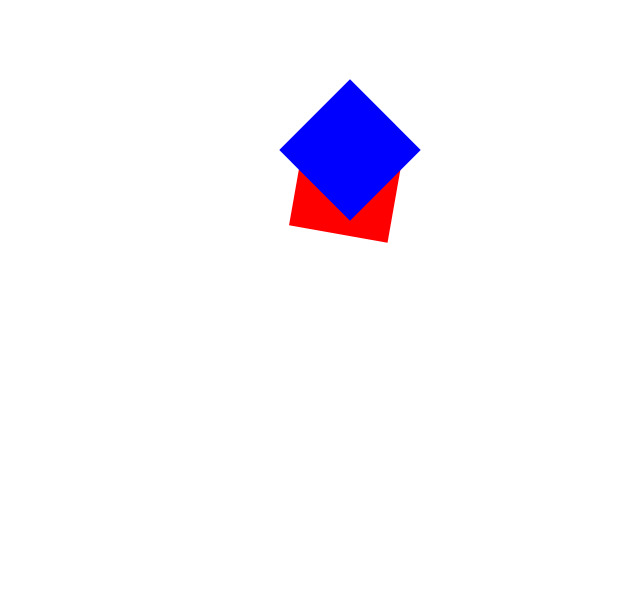
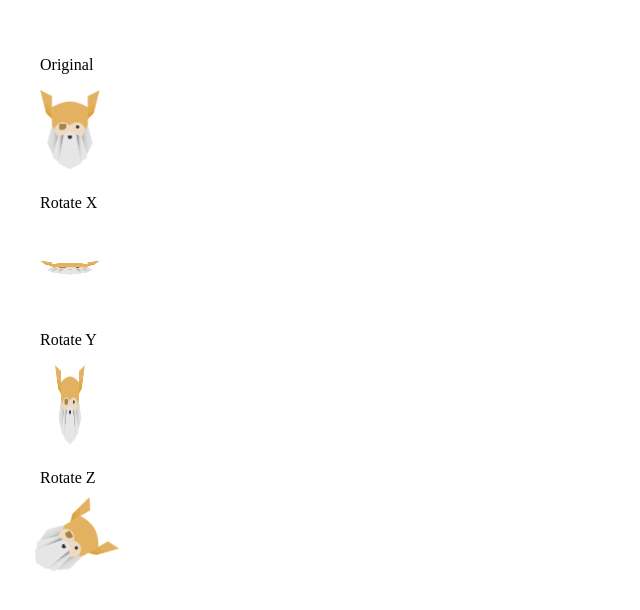
Before and after one commit to lswebdevelops/transform, a plain HTML site: page index.html in a window 1280 px wide. Shown: the whole page, without its empty margins (0-640 px from the left). Drawn offline with Linux system fonts and the light colour scheme.

Commit message:
rotate x, y, z

```diff
--- a/index.html
+++ b/index.html
@@ -11,11 +11,17 @@
 
 
 
-    <div class="red-box"></div>
-    <div class="blue-box"></div>
+  <p>Original</p>
+  <img src="jkwFqfX.png" alt="top logo" />
 
+  <p>Rotate X</p>
+  <img class="rotateX" src="jkwFqfX.png" alt="top logo" />
 
+  <p>Rotate Y</p>
+  <img class="rotateY" src="jkwFqfX.png" alt="top logo" />
 
+  <p>Rotate Z</p>
+  <img class="rotateZ" src="jkwFqfX.png" alt="top logo" />
 
 
   </body>
--- a/styles.css
+++ b/styles.css
@@ -1,20 +1,31 @@
-.red-box
-,
-.blue-box
-{
-  position: absolute;
-  top:100px;
-  left: 100px;
-  width: 100px;
-  height: 100px;
+.rotateX {
+  transform: rotateX(80deg);
 }
 
-.red-box {
-    background: red;
-  transform: rotate(10deg) translate(200%);
+.rotateY {
+  transform: rotateY(60deg);
+
 }
 
-.blue-box {
-  background: blue;
-  transform: translate(200%) rotate(45deg);
+.rotateZ {
+  transform: rotateZ(60deg);
 }
+
+body {
+  padding: 2rem;
+  display: flex;
+  flex-direction: column;
+}
+
+p {
+  margin-bottom: 16px;
+}
+
+img {
+  width: 60px;
+}
+
+div,
+* + p {
+  margin-top: 1.5rem;
+}
```
